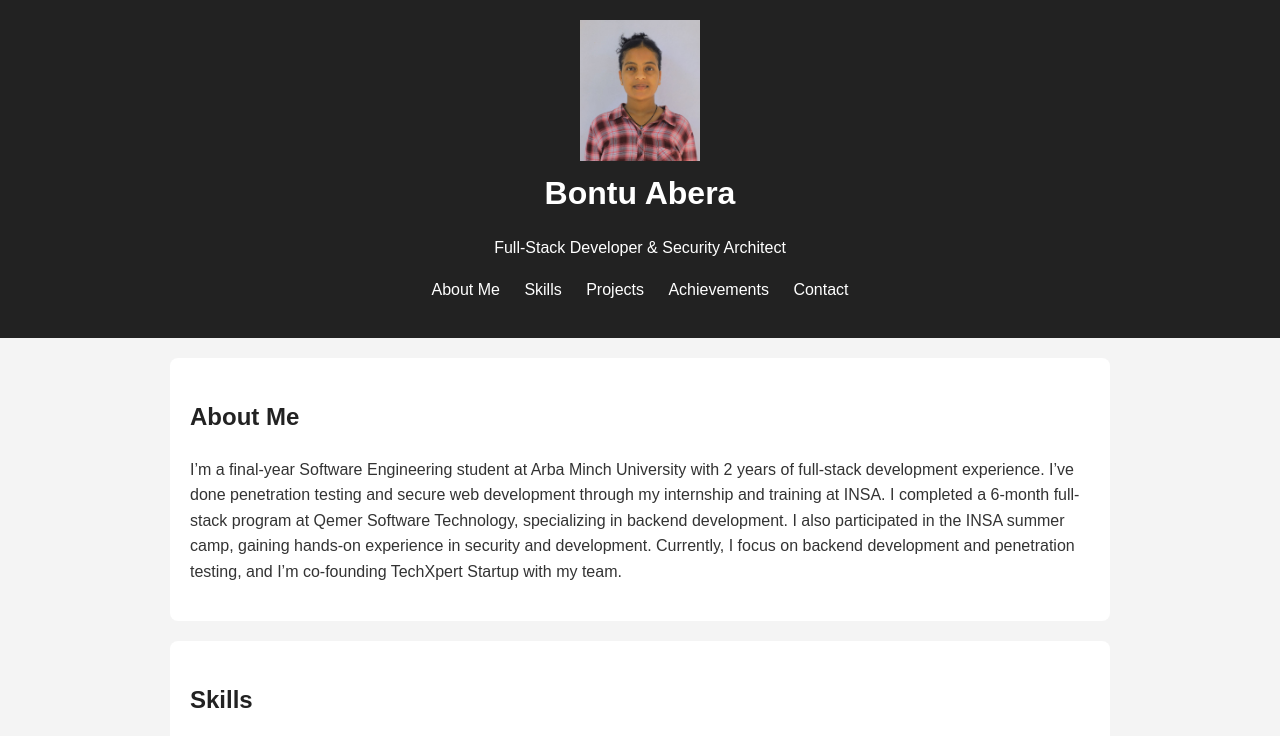
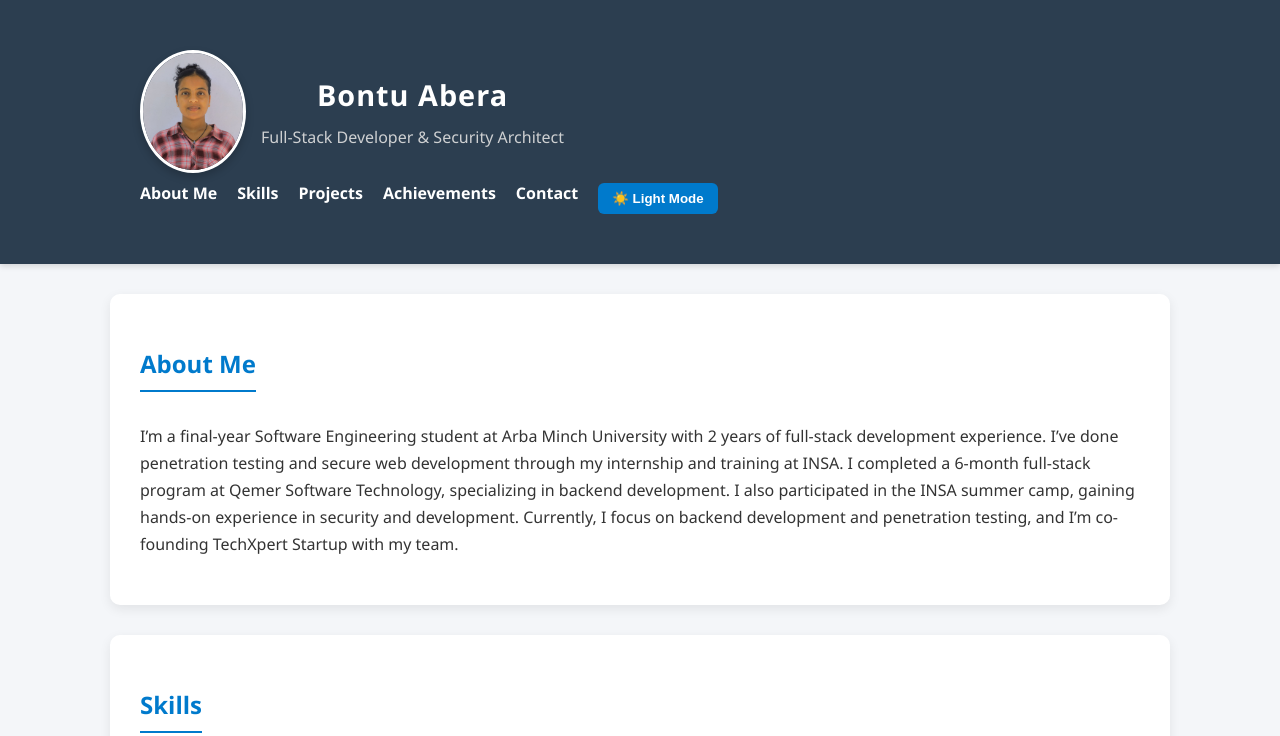
Before and after one commit to Bontuko/Bontuko.github.io, a plain HTML site: page index.html in a window 1280 px wide. Shown: the top 736 px of the page. Drawn offline with Linux system fonts and the light colour scheme.

Commit message:
update portfolio

```diff
--- a/css/style.css
+++ b/css/style.css
@@ -1,56 +1,290 @@
-body {
-  font-family: Arial, sans-serif;
-  margin: 0;
-  line-height: 1.6;
-  background: #f4f4f4;
-  color: #333;
+/* =========================
+   Global Theme Variables
+   ========================= */
+
+/* Default (Light Mode) */
+:root {
+  --bg-color: #f4f6f9;
+  --text-color: #333;
+  --header-footer-bg: #2c3e50;
+  --section-bg: #fff;
+  --accent-color: #007acc;
+  --card-bg: #fafafa;   /* project cards */
+  --card-hover: rgba(0,0,0,0.1);
 }
 
-header {
-  background: #222;
-  color: #fff;
-  padding: 20px 0;
-  text-align: center;
+/* Dark Mode */
+body.dark-mode {
+  --bg-color: #121212;
+  --text-color: #e0e0e0;
+  --header-footer-bg: #1c1c1c;
+  --section-bg: #1e1e1e;
+  --accent-color: #1e90ff;
+  --card-bg: #2a2a2a;   /* darker project cards */
+  --card-hover: rgba(255,255,255,0.15);
 }
 
+/* =========================
+   Base Styles
+   ========================= */
+body {
+  font-family: 'Segoe UI', Tahoma, Geneva, Verdana, sans-serif;
+  margin: 0;
+  line-height: 1.7;
+  background: var(--bg-color);
+  color: var(--text-color);
+  transition: background 0.3s ease, color 0.3s ease;
+}
+
+/* Header */
+header {
+  background: var(--header-footer-bg);
+  color: #fff;
+  padding: 30px 0;
+  text-align: center;
+  box-shadow: 0 2px 6px rgba(0,0,0,0.15);
+}
 header h1 {
+  margin: 10px 0;
+  font-size: 2.2em;
+  letter-spacing: 1px;
+}
+header p {
+  font-size: 1.2em;
+  margin: 5px 0 15px;
+}
+
+/* Navigation */
+nav ul {
+  list-style: none;
+  padding: 0;
+  display: flex;
+  justify-content: center;
+  gap: 25px;
+}
+nav ul li a {
+  color: #fff;
+  text-decoration: none;
+  font-weight: 600;
+  transition: color 0.3s ease;
+}
+nav ul li a:hover {
+  color: #e0e0e0;
+}
+
+/* Theme Toggle Button */
+#theme-toggle {
+  margin-top: 15px;
+  padding: 8px 16px;
+  border: none;
+  border-radius: 6px;
+  background: var(--accent-color);
+  color: #fff;
+  font-weight: bold;
+  cursor: pointer;
+  transition: background 0.3s ease;
+}
+#theme-toggle:hover {
+  background: #005fa3;
+}
+
+/* Sections */
+section {
+  padding: 30px;
+  margin: 30px auto;
+  max-width: 1000px;
+  background: var(--section-bg);
+  border-radius: 10px;
+  box-shadow: 0 4px 12px rgba(0,0,0,0.08);
+  transition: background 0.3s ease;
+}
+h2 {
+  color: var(--accent-color);
+  margin-bottom: 15px;
+  border-bottom: 2px solid var(--accent-color);
+  display: inline-block;
+  padding-bottom: 5px;
+}
+
+/* Projects */
+.project {
+  margin-bottom: 20px;
+  padding: 15px;
+  border-left: 4px solid var(--accent-color);
+  background: var(--card-bg);
+  border-radius: 6px;
+  transition: transform 0.2s ease, box-shadow 0.2s ease, background 0.3s ease;
+}
+.project:hover {
+  transform: translateY(-3px);
+  box-shadow: 0 6px 12px var(--card-hover);
+}
+.project h3 {
+  margin-top: 0;
+  color: var(--text-color);
+}
+
+/* Footer */
+footer {
+  text-align: center;
+  padding: 15px;
+  background: var(--header-footer-bg);
+  color: #fff;
+  margin-top: 40px;
+  font-size: 0.9em;
+}
+footer p {
   margin: 0;
 }
 
+/* =========================
+   Scroll Reveal Animations
+   ========================= */
+.reveal {
+  opacity: 0;
+  transform: translateY(24px);
+  transition: opacity 600ms ease, transform 600ms ease;
+  will-change: opacity, transform;
+}
+.reveal.visible {
+  opacity: 1;
+  transform: translateY(0);
+}
+
+/* Header Layout */
+.header-content {
+  display: flex;
+  flex-direction: column;
+  align-items: center;
+  gap: 10px;
+  max-width: 1000px;
+  margin: 0 auto;
+  padding: 20px;
+}
+
+/* Profile Image */
+.profile-pic {
+  border-radius: 50%;
+  border: 3px solid #fff;
+  box-shadow: 0 4px 8px rgba(0,0,0,0.2);
+}
+
+/* Name and Title */
+header h1 {
+  font-size: 2.4em;
+  margin: 10px 0 5px;
+  letter-spacing: 1px;
+}
+header p {
+  font-size: 1.2em;
+  margin: 0;
+  opacity: 0.9;
+}
+
+/* Navigation */
 nav ul {
   list-style: none;
+  display: flex;
+  flex-wrap: wrap;
+  justify-content: center;
+  gap: 20px;
+  margin: 15px 0;
   padding: 0;
 }
-
-nav ul li {
-  display: inline;
-  margin: 0 10px;
-}
-
 nav ul li a {
   color: #fff;
   text-decoration: none;
+  font-weight: 600;
+  transition: color 0.3s ease;
+}
+nav ul li a:hover {
+  color: #e0e0e0;
 }
 
-section {
-  padding: 20px;
-  margin: 20px auto;
-  max-width: 900px;
-  background: #fff;
-  border-radius: 8px;
+/* Theme Toggle Button */
+#theme-toggle {
+  margin-top: 10px;
+  padding: 8px 16px;
+  border: none;
+  border-radius: 6px;
+  background: var(--accent-color);
+  color: #fff;
+  font-weight: bold;
+  cursor: pointer;
+  transition: background 0.3s ease;
+}
+#theme-toggle:hover {
+  background: #005fa3;
 }
 
-h2 {
-  color: #222;
+
+/* Header Container */
+.header-container {
+  display: flex;
+  justify-content: space-between;
+  align-items: center;
+  max-width: 1000px;
+  margin: 0 auto;
+  padding: 20px;
+  flex-wrap: wrap;
 }
 
-.project {
-  margin-bottom: 15px;
+/* Branding Section */
+.branding {
+  display: flex;
+  align-items: center;
+  gap: 15px;
+}
+.profile-pic {
+  border-radius: 50%;
+  border: 3px solid #fff;
+  box-shadow: 0 4px 8px rgba(0,0,0,0.2);
+}
+.identity h1 {
+  font-size: 1.8em;
+  margin: 0;
+  color: #fff;
+}
+.identity p {
+  margin: 4px 0 0;
+  font-size: 1em;
+  color: #e0e0e0;
 }
 
-footer {
-  text-align: center;
-  padding: 10px;
-  background: #222;
+/* Navigation + Theme Toggle */
+.nav-actions {
+  display: flex;
+  align-items: center;
+  gap: 20px;
+}
+nav ul {
+  list-style: none;
+  display: flex;
+  gap: 20px;
+  margin: 0;
+  padding: 0;
+}
+nav ul li a {
   color: #fff;
+  text-decoration: none;
+  font-weight: 600;
+  transition: color 0.3s ease;
 }
+nav ul li a:hover {
+  color: #ffd700;
+}
+
+/* Theme Toggle Button */
+#theme-toggle {
+  padding: 8px 14px;
+  border: none;
+  border-radius: 6px;
+  background: var(--accent-color);
+  color: #fff;
+  font-weight: bold;
+  cursor: pointer;
+  transition: background 0.3s ease;
+}
+#theme-toggle:hover {
+  background: #005fa3;
+}
--- a/index.html
+++ b/index.html
@@ -8,11 +8,16 @@
 </head>
 <body>
   <!-- Header -->
-  <header>
-    <div class="container">
-      <img src="images/boni.jpg" alt="Bontu Abera" class="profile-pic" width="120">
-      <h1>Bontu Abera</h1>
-      <p>Full-Stack Developer & Security Architect</p>
+<header>
+  <div class="header-container">
+    <div class="branding">
+      <img src="images/boni.jpg" alt="Bontu Abera" class="profile-pic" width="100">
+      <div class="identity">
+        <h1>Bontu Abera</h1>
+        <p>Full-Stack Developer & Security Architect</p>
+      </div>
+    </div>
+    <div class="nav-actions">
       <nav>
         <ul>
           <li><a href="#about">About Me</a></li>
@@ -22,11 +27,15 @@
           <li><a href="#contact">Contact</a></li>
         </ul>
       </nav>
+      <button id="theme-toggle">☀️ Light Mode</button>
     </div>
-  </header>
+  </div>
+</header>
+
+
 
   <!-- About Me -->
-  <section id="about">
+  <section id="about" class="reveal">
     <h2>About Me</h2>
     <p>
       I’m a final-year Software Engineering student at Arba Minch University with 2 years of full-stack development experience.
@@ -38,7 +47,7 @@
   </section>
 
   <!-- Skills -->
-  <section id="skills">
+  <section id="skills" class="reveal">
     <h2>Skills</h2>
     <ul>
       <li> <h3>Programming Languages:</h3> JavaScript, React, HTML, CSS, Python, TypeScript</li>
@@ -50,42 +59,43 @@
   </section>
 
   <!-- Projects -->
-  <section id="projects">
+  <section id="projects" class="reveal">
     <h2>Projects</h2>
-    <div class="project">
+    <div class="project" class="reveal">
       <h3>Vulnerable Web (Educational)</h3>
       <p>Learning platform for security vulnerabilities (XSS, CSRF, Account Hijacking). Built with Node.js, EJS, MySQL, CSS.</p>
     </div>
-    <div class="project">
+    <div class="project" class="reveal">
       <h3>Notes App</h3>
       <p>JWT authentication, bcrypt password hashing, CRUD notes, role-based authorization. Built with React, Express, MongoDB.</p>
     </div>
-    <div class="project">
+    <div class="project" class="reveal">
       <h3>File Monitoring System</h3>
       <p>Python + C# system to detect and log file changes for security monitoring.</p>
     </div>
-    <div class="project">
+    <div class="project" class="reveal">
       <h3>Prediction Policy (Big Data + ML)</h3>
       <p>Predictive analytics using Hadoop, Spark, and ML models for policy decision support.</p>
     </div>
   </section>
 
   <!-- Achievements -->
-  <section id="achievements">
+  <section id="achievements" class="reveal">
     <h2>Achievements</h2>
     <ul>
       <li>Certified Full-Stack Developer (Qemer Software Technology, specialized in backend)</a></li>
-      <li>Udacity graduate (4 free courses completed)</a></li>
+      <li>Udacity (4 free courses completed)</a></li>
       <li>INSA summer camp graduate + internship experience</a></li>
       <li>Founder of TechXpert Startup (Cybersecurity, Web/Mobile Development, Graphics Design, Video Editing)</li>
     </ul>
   </section>
 
   <!-- Contact -->
-  <section id="contact">
+  <section id="contact" class="reveal">
     <h2>Contact</h2>
     <p>Email: <a href="aberabontu776@gmail.com">aberabontu776@gmail.com</a></p>
     <p>GitHub: <a href="https://github.com/Bontuko" target="_blank">https://github.com/Bontuko</a></p>
+    <p>phone: +251960684034</p>
   </section>
 
   <!-- Footer -->
--- a/js/script.js
+++ b/js/script.js
@@ -1,9 +1,25 @@
-// Example: Smooth scroll for navigation
-document.querySelectorAll('nav a').forEach(anchor => {
-  anchor.addEventListener('click', function(e) {
-    e.preventDefault();
-    document.querySelector(this.getAttribute('href')).scrollIntoView({
-      behavior: 'smooth'
+document.addEventListener('DOMContentLoaded', () => {
+  // Scroll reveal (your existing code)
+  const reveals = document.querySelectorAll('.reveal');
+  const observer = new IntersectionObserver((entries) => {
+    entries.forEach((entry) => {
+      if (entry.isIntersecting) {
+        entry.target.classList.add('visible');
+      } else {
+        entry.target.classList.remove('visible');
+      }
     });
+  }, { threshold: 0.15 });
+  reveals.forEach((el) => observer.observe(el));
+
+  // Theme toggle
+  const toggleBtn = document.getElementById('theme-toggle');
+  toggleBtn.addEventListener('click', () => {
+    document.body.classList.toggle('dark-mode');
+    if (document.body.classList.contains('dark-mode')) {
+      toggleBtn.textContent = '☀️ Light Mode';
+    } else {
+      toggleBtn.textContent = '🌙 Dark Mode';
+    }
   });
 });
```
